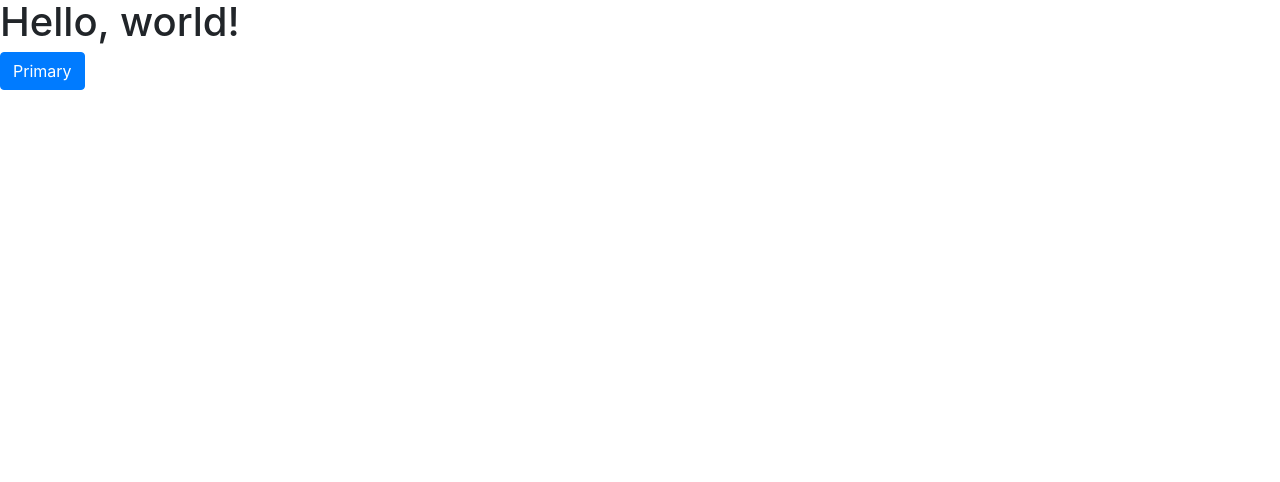
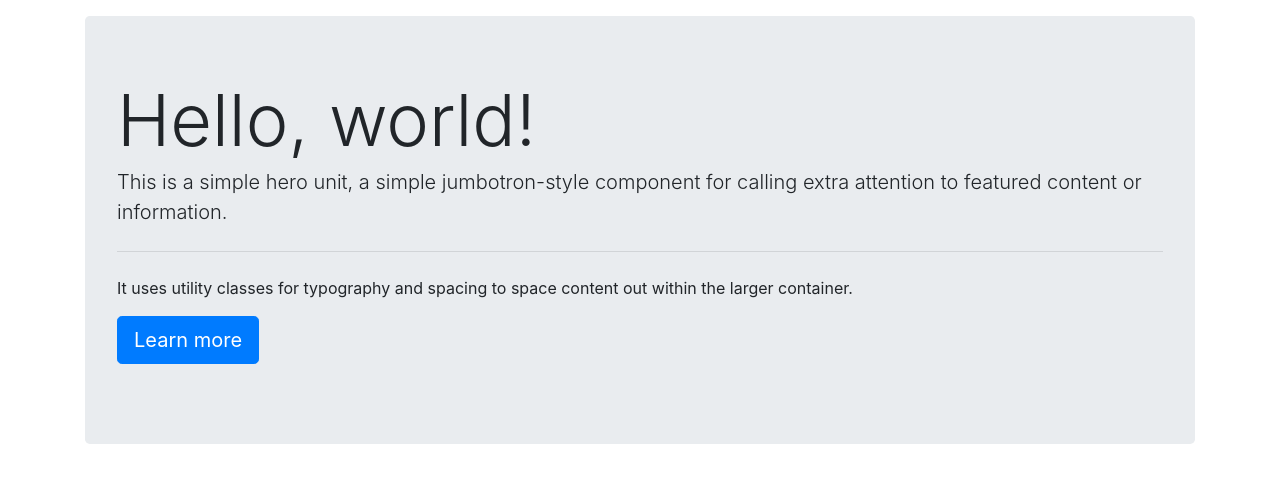
Before and after one commit to alemartins1984/boostrap-gulp, a website: page app/index.html in a window 1280 px wide. Drawn offline with nearby package versions, Linux system fonts and the light colour scheme.

Commit message:
First commit

```diff
--- a/app/index.html
+++ b/app/index.html
@@ -9,8 +9,21 @@
     <link rel="stylesheet" href="css/main.css">
   </head>
   <body>
-    <h1>Hello, world!</h1>
-    <button type="button" class="btn btn-primary">Primary</button>
+    <div class="container">
+      <div class="row">
+        <div class="col">
+         <div class="jumbotron mt-3">
+            <h1 class="display-3">Hello, world!</h1>
+            <p class="lead">This is a simple hero unit, a simple jumbotron-style component for calling extra attention to featured content or information.</p>
+            <hr class="my-4">
+            <p>It uses utility classes for typography and spacing to space content out within the larger container.</p>
+            <p class="lead">
+              <a class="btn btn-primary btn-lg" href="#" role="button">Learn more</a>
+            </p>
+          </div>
+        </div>
+      </div>
+    </div>
 
     <!-- Optional JavaScript -->
     <!-- jQuery first, then Popper.js, then Bootstrap JS -->
```
Also changed, not shown: 1 other file.
